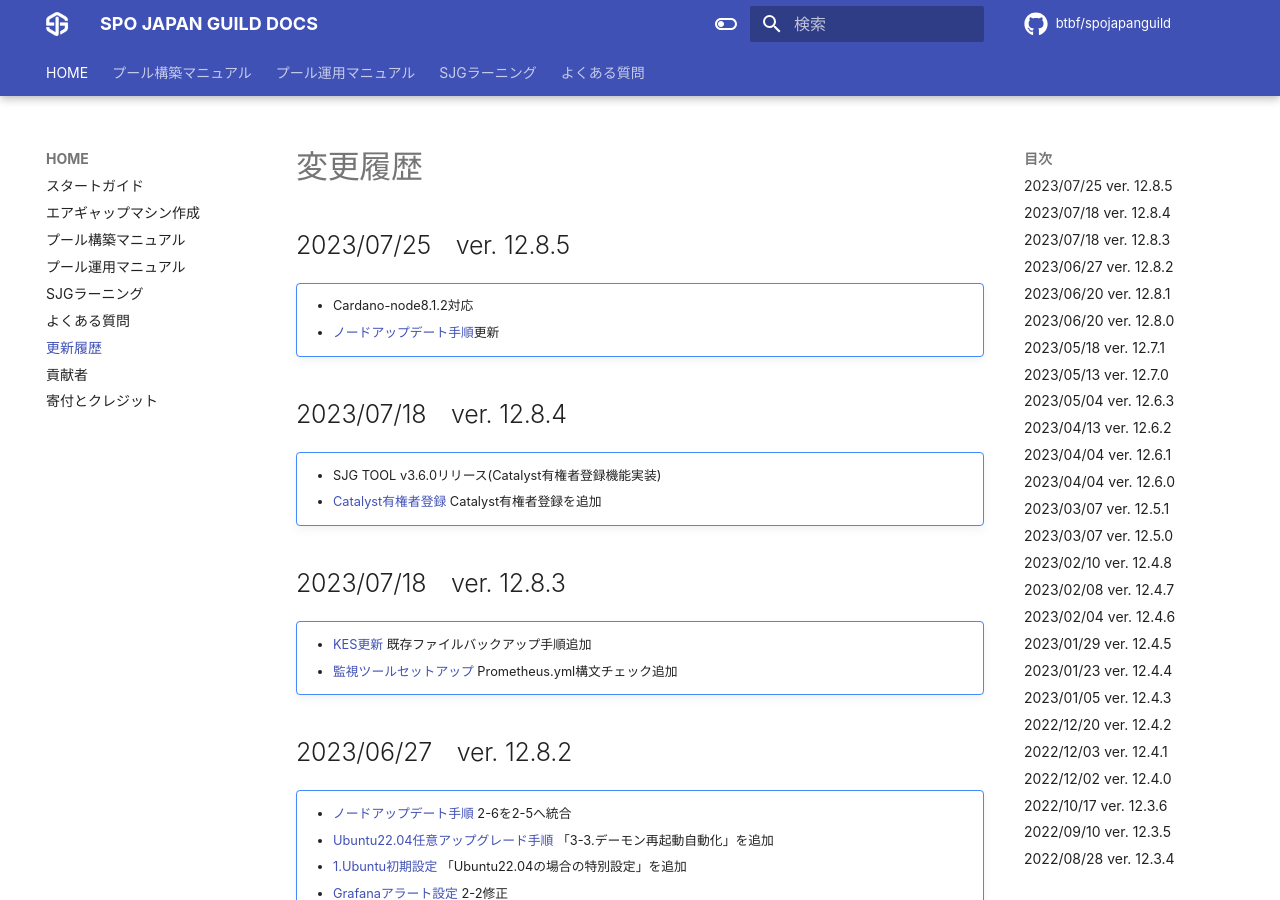
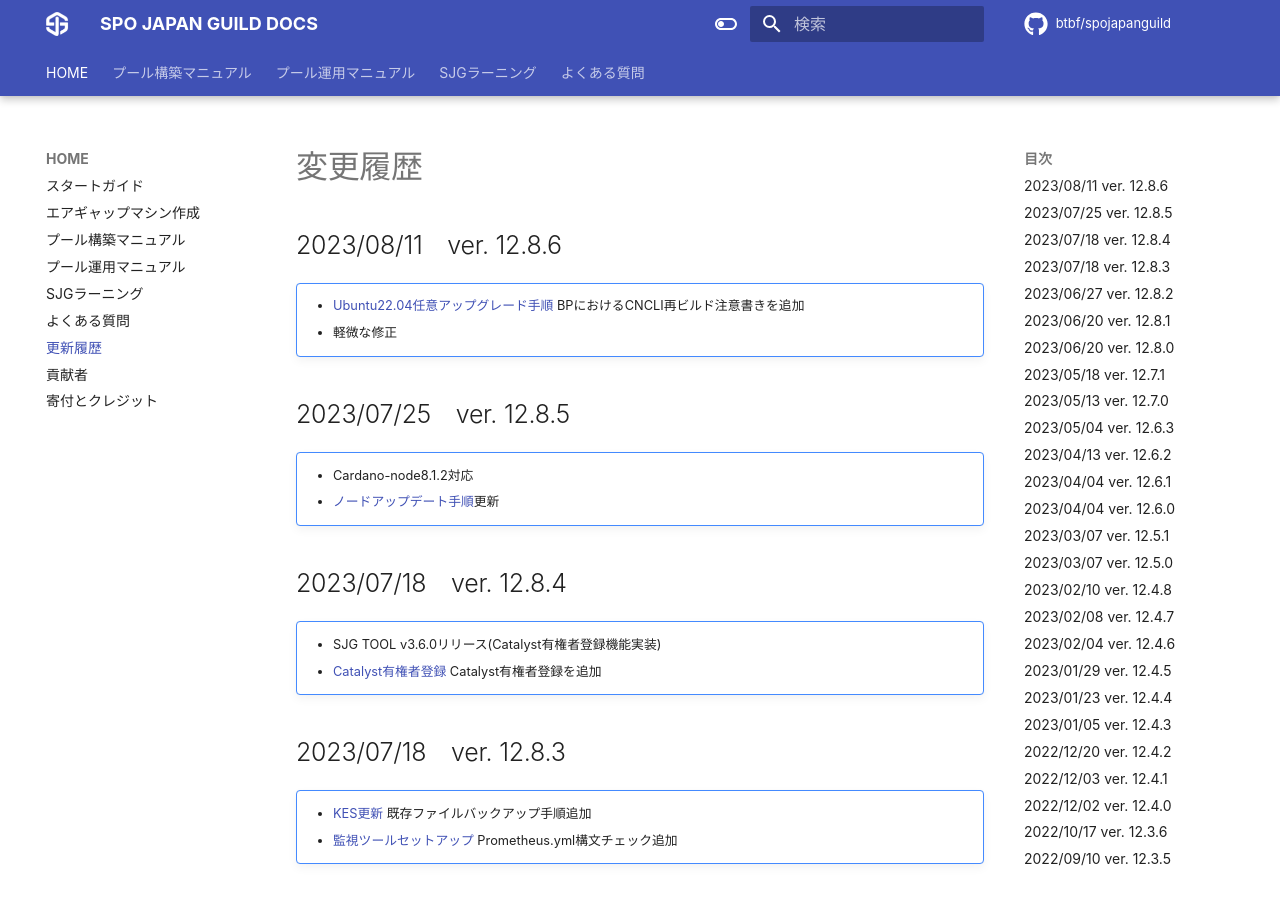
Before and after one commit to btbf/spojapanguild, an MkDocs documentation site: the page built from docs/changelogs.md, in a window 1280 px wide and 900 px high. Built offline with MkDocs 1.6.1 and Material for MkDocs 9.7.7, drawn with Linux system fonts in a browser that asks for light colours; comment, search, counter and statistics services are not loaded.

Commit message:
ver. 12.8.6

```diff
--- a/docs/changelogs.md
+++ b/docs/changelogs.md
@@ -1,4 +1,9 @@
 # 変更履歴
+
+## 2023/08/11　ver. 12.8.6
+!!! note ""
+    * [Ubuntu22.04任意アップグレード手順](./operation/ubuntu22.md#3-3) BPにおけるCNCLI再ビルド注意書きを追加
+    * 軽微な修正
 
 ## 2023/07/25　ver. 12.8.5
 !!! note ""
```
Also changed, not shown: docs/index.md (+1 -1 lines), docs/operation/ubuntu22.md (+3 -0 lines), docs/setup/1-ubuntu-setup.md (+2 -2 lines), docs/setup/2-node-setup.md (+1 -1 lines).
